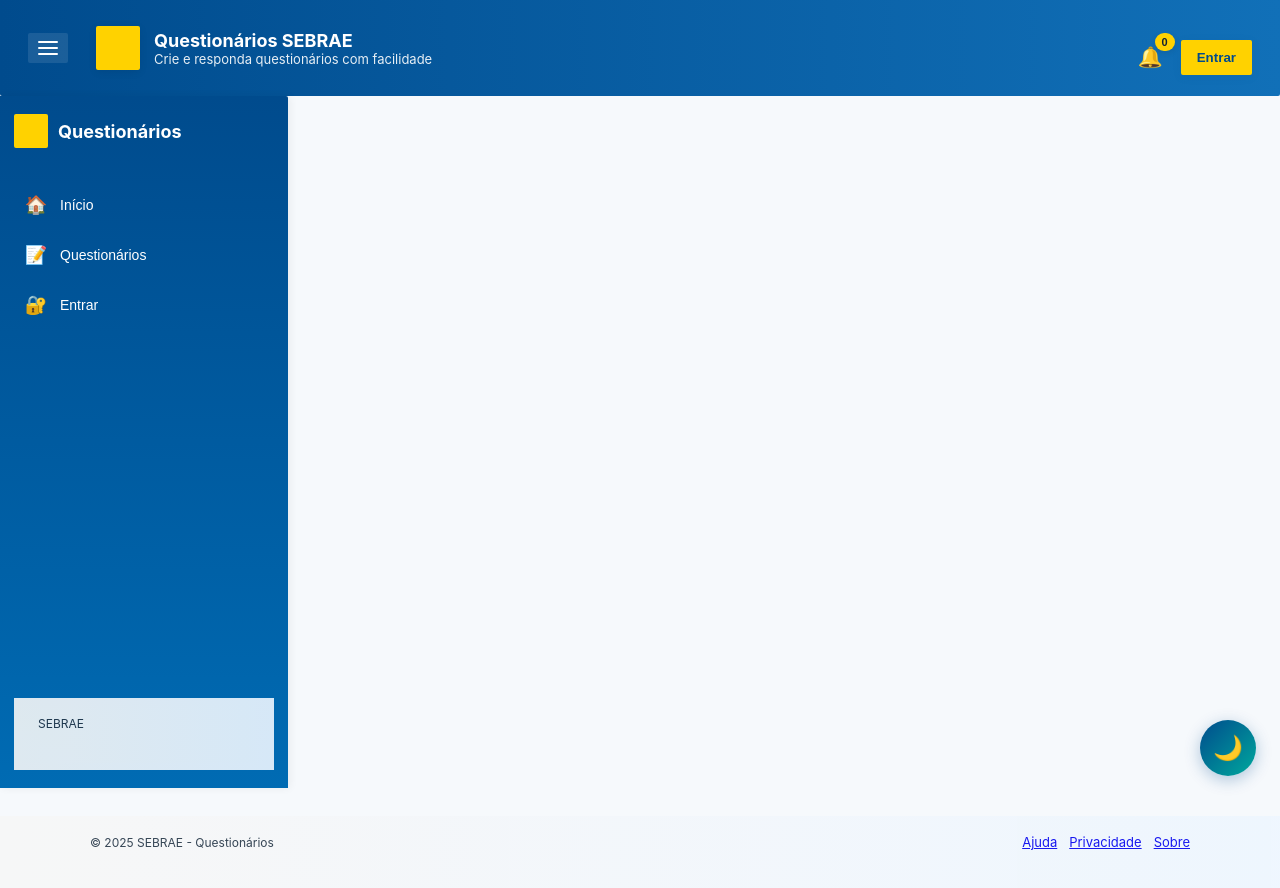
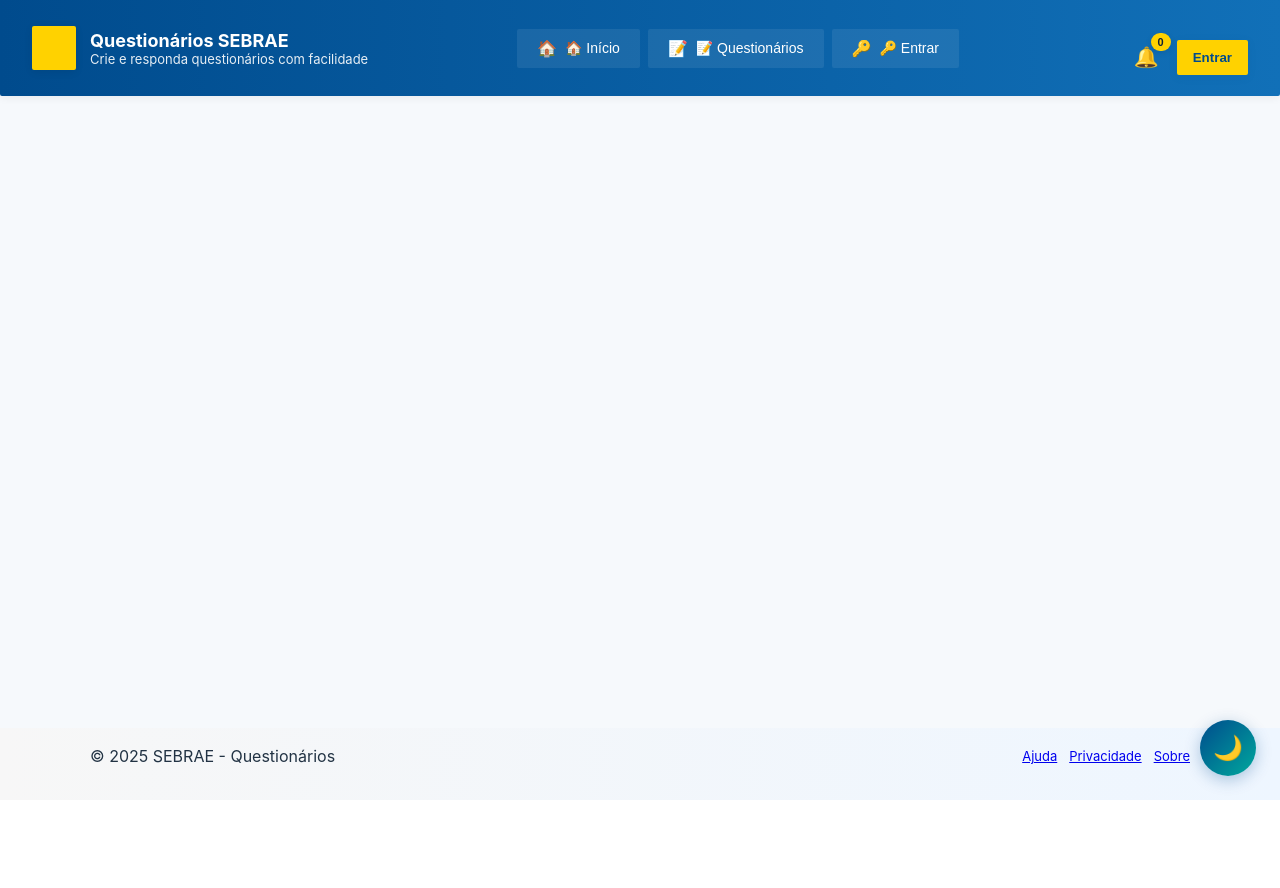
Before and after one commit to gabrielvictalino/repo-projeto3, a React (Create React App) app in the folder frontend-react/: page /criar in a window 1280 px wide. After the commit the page ends 800 px from the top, so only its background shows below. Built offline with nearby package versions, Linux system fonts and the light colour scheme.

Commit message:
eliminação da barra lateral

```diff
--- a/frontend-react/src/App.tsx
+++ b/frontend-react/src/App.tsx
@@ -1,7 +1,6 @@
 import React, { useState, useEffect } from 'react';
 import { Routes, Route, useNavigate, useLocation } from 'react-router-dom';
 import './App.css';
-import Menu, { MenuState } from './pages/menu/index';
 import QuestionarioPage from './pages/questionario/index';
 import Logon from './pages/login/index';
 import HomePage from './pages/home/index';
@@ -24,7 +23,6 @@ function App() {
   const [user, setUser] = useState<User | null>(() => {
     try { const raw = localStorage.getItem('sr_user'); return raw ? JSON.parse(raw) as User : null; } catch(e){ return null; }
   });
-  const [menuState, setMenuState] = useState<MenuState>('expanded');
   const [theme, setTheme] = useState<'light' | 'dark'>(() => {
     try {
       const saved = localStorage.getItem('sr_theme');
@@ -70,14 +68,6 @@ function App() {
 
   function handleLogout(){ setUser(null); try{ localStorage.removeItem('sr_user'); }catch(e){} navigate('/'); }
 
-  function cycleMenuState() {
-    setMenuState(current => {
-      if (current === 'expanded') return 'collapsed';
-      if (current === 'collapsed') return 'hidden';
-      return 'expanded';
-    });
-  }
-
   return (
     <div className="sr-app">
       {!isLogin && (
@@ -86,13 +76,9 @@ function App() {
           onLogin={() => navigate('/login')}
           user={user}
           onLogout={handleLogout}
-          onToggleMenu={cycleMenuState}
-          showMenuToggle={true}
         />
       )}
-      <div style={{ display: 'flex', alignItems: 'stretch', flex: 1 }}>
-        {!isLogin && <Menu current={location.pathname} onChange={(p)=>navigate(p)} userRole={user?.role} menuState={menuState} />}
-        <main className="sr-main" style={{ flex: 1 }}>
+      <main className="sr-main" style={{ flex: 1 }}>
           <Routes>
             <Route path="/login" element={<Logon onLogin={(u) => { setUser(u); try{ localStorage.setItem('sr_user', JSON.stringify(u)); }catch(e){} navigate(u.role === 'manager' ? '/gerenciar' : '/home'); }} />} />
 
@@ -121,7 +107,6 @@ function App() {
             <Route path="/responder" element={<QuestionarioPage view={'responder'} setView={(v)=>navigate(v)} questions={questions} setQuestions={setQuestions} responses={responses} addResponse={handleSubmitResponse} currentUser={user} />} />
           </Routes>
         </main>
-      </div>
       {!isLogin && <Footer />}
 
       {/* Floating theme toggle button */}
--- a/frontend-react/src/pages/shared/header/index.tsx
+++ b/frontend-react/src/pages/shared/header/index.tsx
@@ -1,4 +1,5 @@
 import React, { useState } from 'react';
+import { useNavigate, useLocation } from 'react-router-dom';
 import injectHeaderStyles from './styles';
 import type { User } from '../../../types/user';
 
@@ -9,37 +10,66 @@ interface HeaderProps {
   onLogin?: () => void;
   user?: User | null;
   onLogout?: () => void;
-  onToggleMenu?: () => void;
-  showMenuToggle?: boolean;
 }
 
-export default function Header({ subtitle, onLogin, user, onLogout, onToggleMenu, showMenuToggle = false }: HeaderProps){
+export default function Header({ subtitle, onLogin, user, onLogout }: HeaderProps){
   const [searchQuery, setSearchQuery] = useState('');
   const [showSearch, setShowSearch] = useState(false);
+  const navigate = useNavigate();
+  const location = useLocation();
+
+  const isManager = user?.role === 'manager';
+  const isCliente = user?.role === 'cliente';
+
+  // Menu items based on role
+  const getNavItems = () => {
+    if (isManager) {
+      return [
+        { path: '/gerenciar', label: '🏠 Painel', icon: '🏠' },
+        { path: '/criar', label: '➕ Criar', icon: '➕' },
+        { path: '/resultados', label: '📊 Resultados', icon: '📊' },
+        { path: '/respondentes', label: '👥 Respondentes', icon: '👥' },
+      ];
+    } else if (isCliente) {
+      return [
+        { path: '/home', label: '🏠 Início', icon: '🏠' },
+        { path: '/responder', label: '📝 Questionários', icon: '📝' },
+        { path: '/meus-resultados', label: '📊 Minhas Respostas', icon: '📊' },
+      ];
+    } else {
+      return [
+        { path: '/', label: '🏠 Início', icon: '🏠' },
+        { path: '/responder', label: '📝 Questionários', icon: '📝' },
+        { path: '/login', label: '🔑 Entrar', icon: '🔑' },
+      ];
+    }
+  };
+
+  const navItems = getNavItems();
 
   return (
     <header className="sr-header">
-      {/* Menu toggle button on left */}
-      {showMenuToggle && (
-        <button
-          className="sr-hamburger-header"
-          onClick={onToggleMenu}
-          aria-label="Toggle menu"
-          title="Menu"
-        >
-          <span className="line"></span>
-          <span className="line"></span>
-          <span className="line"></span>
-        </button>
-      )}
-
-      <div className="brand">
+      <div className="brand" onClick={() => navigate('/')} style={{ cursor: 'pointer' }}>
         <div className="logo" />
         <div>
           <div className="title">Questionários SEBRAE</div>
           {subtitle && <div className="subtitle">{subtitle}</div>}
         </div>
       </div>
+
+      {/* Navigation */}
+      <nav className="header-nav">
+        {navItems.map(item => (
+          <button
+            key={item.path}
+            className={`nav-item ${location.pathname === item.path ? 'active' : ''}`}
+            onClick={() => navigate(item.path)}
+          >
+            <span className="nav-icon">{item.icon}</span>
+            <span className="nav-label">{item.label}</span>
+          </button>
+        ))}
+      </nav>
 
       <div className="header-center">
         {/* Search bar */}
--- a/frontend-react/src/pages/shared/header/styles.ts
+++ b/frontend-react/src/pages/shared/header/styles.ts
@@ -1,48 +1,97 @@
 const css = `
 :root{ --header-height:72px }
-.sr-header{ display:flex; align-items:center; justify-content:space-between; gap:16px; padding:12px 28px; background:linear-gradient(90deg,var(--sr-blue),#1170b8); color:white; box-shadow: 0 2px 8px rgba(16,24,40,0.06); border-bottom-left-radius:2px; border-bottom-right-radius:2px; height:var(--header-height) }
+.sr-header{
+  display:flex;
+  align-items:center;
+  justify-content:space-between;
+  gap:20px;
+  padding:12px 32px;
+  background:linear-gradient(90deg,var(--sr-blue),#1170b8);
+  color:white;
+  box-shadow: 0 2px 8px rgba(16,24,40,0.06);
+  border-bottom-left-radius:2px;
+  border-bottom-right-radius:2px;
+  height:var(--header-height);
+  position: relative;
+}
 
-/* Hamburger button in header */
-.sr-hamburger-header{
-  background: rgba(255,255,255,0.1);
+.sr-header .brand{
+  display:flex;
+  align-items:center;
+  gap:14px;
+  flex-shrink: 0;
+}
+.sr-header .brand .logo{
+  width:44px;
+  height:44px;
+  border-radius:2px;
+  background:var(--sr-accent);
+  display:inline-block;
+  box-shadow:0 2px 8px rgba(0,0,0,0.08);
+}
+.sr-header .title{
+  font-size:18px;
+  font-weight:700;
+  white-space: nowrap;
+}
+.sr-header .subtitle{
+  font-size:13px;
+  opacity:0.9;
+  white-space: nowrap;
+}
+
+/* Navigation in header */
+.header-nav{
+  display: flex;
+  align-items: center;
+  gap: 8px;
+  flex: 1;
+  justify-content: center;
+  max-width: 800px;
+}
+
+.header-nav .nav-item{
+  background: rgba(255,255,255,0.08);
   border: none;
+  color: white;
+  padding: 10px 20px;
   border-radius: 2px;
   cursor: pointer;
+  font-size: 14px;
+  font-weight: 500;
+  transition: all 0.3s cubic-bezier(0.4, 0, 0.2, 1);
   display: flex;
-  flex-direction: column;
   align-items: center;
-  justify-content: center;
-  gap: 4px;
-  padding: 8px 10px;
-  transition: all 0.4s cubic-bezier(0.4, 0, 0.2, 1);
-  margin-right: 12px;
-}
-.sr-hamburger-header .line{
-  width: 20px;
-  height: 2px;
-  background: white;
-  border-radius: 1px;
-  transition: all 0.4s cubic-bezier(0.4, 0, 0.2, 1);
-}
-.sr-hamburger-header:hover{
-  background: rgba(255,255,255,0.15);
-}
-.sr-hamburger-header:active{
-  transform: scale(0.95);
+  gap: 8px;
+  white-space: nowrap;
 }
 
-.sr-header .brand{ display:flex; align-items:center; gap:14px }
-.sr-header .brand .logo{ width:44px; height:44px; border-radius:2px; background:var(--sr-accent); display:inline-block; box-shadow:0 2px 8px rgba(0,0,0,0.08) }
-.sr-header .title{ font-size:18px; font-weight:700 }
-.sr-header .subtitle{ font-size:13px; opacity:0.9 }
+.header-nav .nav-item:hover{
+  background: rgba(255,255,255,0.15);
+  transform: translateY(-1px);
+}
+
+.header-nav .nav-item.active{
+  background: var(--sr-accent);
+  color: var(--sr-blue);
+  font-weight: 600;
+  box-shadow: 0 2px 8px rgba(255,210,0,0.3);
+}
+
+.header-nav .nav-icon{
+  font-size: 16px;
+}
+
+.header-nav .nav-label{
+  font-size: 14px;
+}
 
 /* Center section with search */
 .sr-header .header-center{
-  flex: 1;
   display: flex;
-  justify-content: center;
-  max-width: 500px;
-  margin: 0 auto;
+  justify-content: flex-end;
+  align-items: center;
+  flex-shrink: 0;
 }
 
 .search-container{
```
